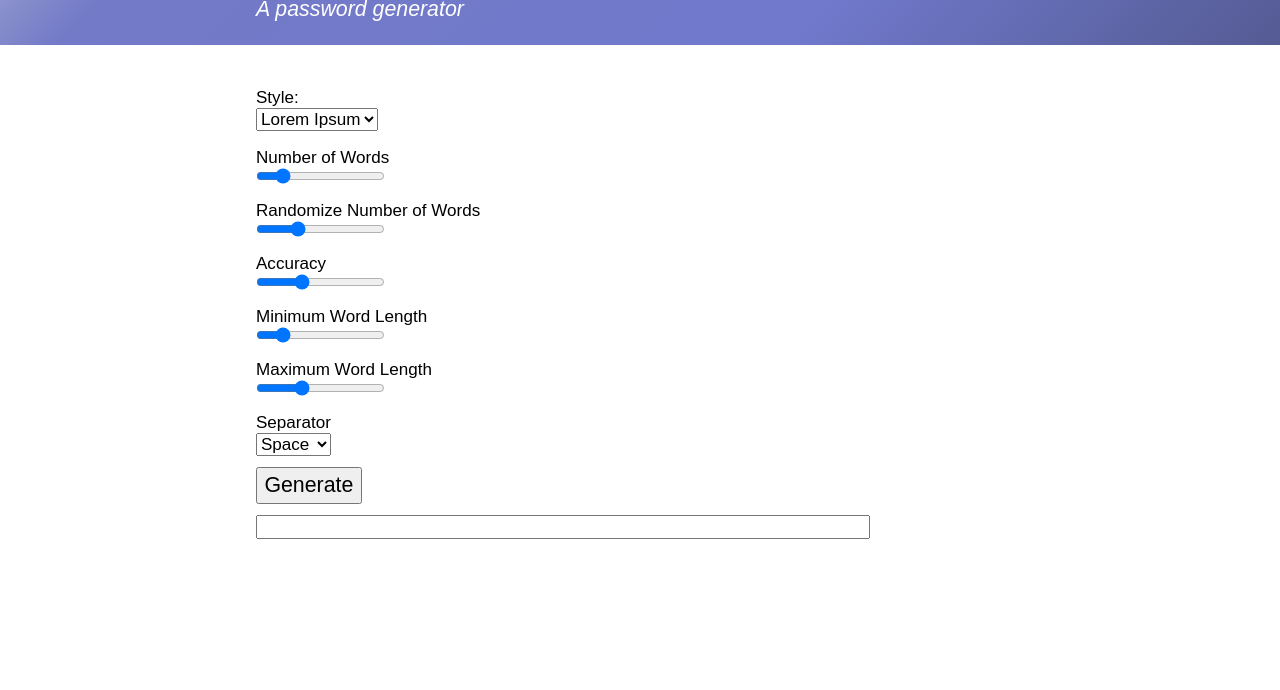
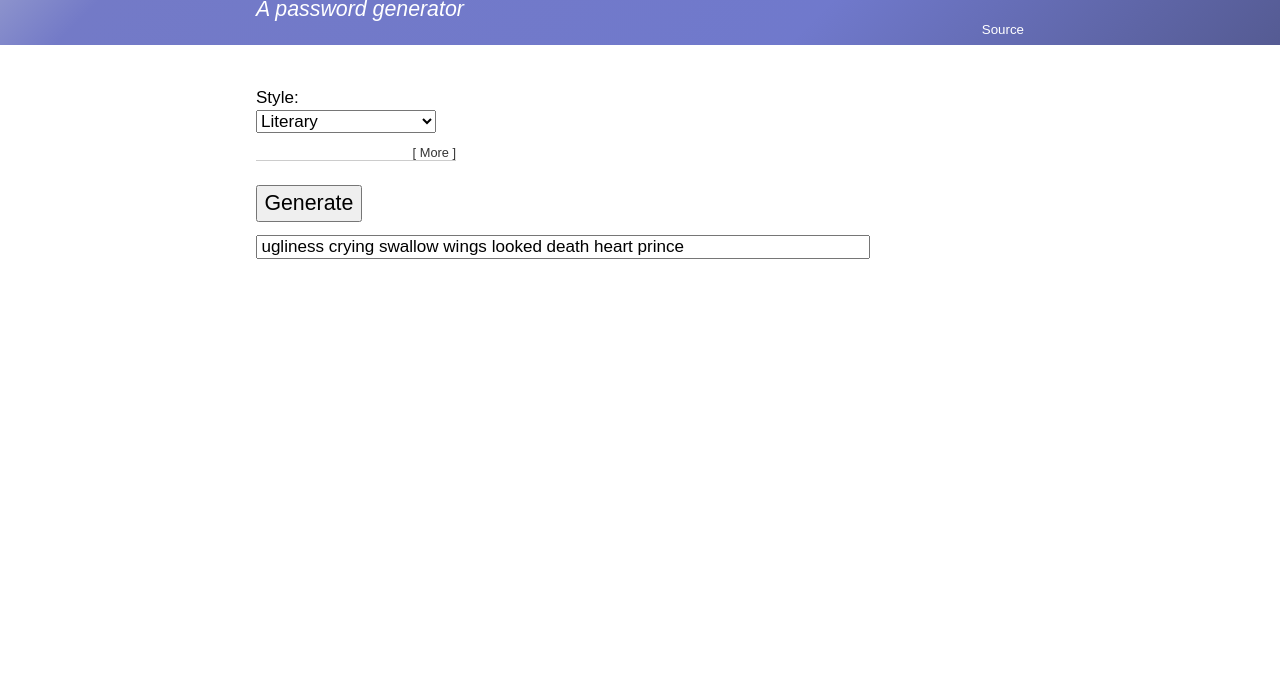
Before and after one commit to cmroanirgo/wordish, a website: page index.html in a window 1280 px wide. Shown: the part 83-773 px from the top of the page. Drawn offline with nearby package versions, Linux system fonts and the light colour scheme.

Commit message:
better layout

```diff
--- a/index.html
+++ b/index.html
@@ -15,34 +15,38 @@
 	<div id="banner">
 		<h2><a href="https://cmroanirgo.github.io/wordish/">Wordish</a></h2>
 		<i>A password generator</i>
+		<p><a href="https://github.com/cmroanirgo/wordish">Source</a></p>
 	</div>
 	<div id="contents">
 	<form action="#" onsubmit="return false;">
 		<label for="style">Style:</label>
 		<select id="style">
-			<option value='literary'>Literary</option>
+			<option value='literary' selected>Literary</option>
 			<option value='sermon'>Sermon</option>
-			<option value='lorem' selected>Lorem Ipsum</option>
+			<option value='lorem'>Lorem Ipsum</option>
 			<option value='klingon'>Klingon</option>
 		</select>
+		<a id="more-button" href="#">More</a>
+		<div id="more">
 			<label for="num-words">Number of Words</label>
-		<input type="range" id="num-words"  min="2" max="20" value="5">
+			<input type="range" id="num-words"  min="2" max="20" value="5"><br/>
 			<label for="rand-words">Randomize Number of Words</label>
-		<input type="range" id="rand-words"  min="0" max="10" value="3">
-		<label for="accuracy">Accuracy</label>
-		<input type="range" id="accuracy" min="2" max="20" value="8">
+			<input type="range" id="rand-words"  min="0" max="10" value="3"><br/>
+			<label for="accuracy">Word Accuracy</label>
+			<input type="range" id="accuracy" min="2" max="20" value="8"><br/>
 			<label for="min-len">Minimum Word Length</label>
-		<input type="range" id="min-len"  min="2" max="20" value="5">
+			<input type="range" id="min-len"  min="2" max="20" value="5"><br/>
 			<label for="max-len">Maximum Word Length</label>
-		<input type="range" id="max-len"  min="5" max="20" value="10">
+			<input type="range" id="max-len"  min="5" max="20" value="10"><br/>
 			<label for="separator">Separator</label>
 			<select id="separator">
 				<option value=''>(None)</option>
 				<option value=' ' selected>Space</option>
 				<option value='-'>-</option>
 				<option value='.'>.</option>
-		</select>
-		<button id="generate">Generate</button>
+			</select><br/>
+		</div>
+		<button id="generate">Generate</button><br/>
 		<input id='result' type="text" />
 	</form>
 	</div>
--- a/js/main.js
+++ b/js/main.js
@@ -34,8 +34,7 @@ var sources = {
 	"klingon"    : { file: "klingon.txt", validator: klingonValidator },
 };
 
-$(document).ready(function() {
-	$('#generate').on('click', function() {
+function generate() {
 	$('#result').value = '';
 	fetchSource(sources[$('#style').val()], function(srcObj) {
 		var wordish = new Wordish(parseInt($('#accuracy').val()));
@@ -51,12 +50,31 @@ $(document).ready(function() {
 
 	})
 	return false;
-	})
+}
+$(document).ready(function() {
+	$('#generate').on('click', generate)
 
+	$('input:not(#result),select').on("change", generate)
 	$('input[type="range"]').on("input", function(){
-		console.log(this.value);
 			$(this).next().html(this.value);
-	}).after("<span class='range'></span>");
+		}).after("<span class='range-value'></span>").each(function() {
+			$(this).next().html(this.value);
+		});
+	$('#more-button').on('click', function() {
+		var $more = $('#more');
+		var $btn  = $(this);
+		if ($more.hasClass('show')) {
+			$more.removeClass('show')
+			$btn.text('More')
+		}
+		else
+		{
+			$more.addClass('show')
+			$btn.text('Less')
+		}
+		return false;
+	});
+	generate();
 });
 
 
--- a/styles.css
+++ b/styles.css
@@ -24,6 +24,7 @@ filter: progid:DXImageTransform.Microsoft.gradient( startColorstr='#a1a7d1', end
 #footer *, #banner * { color:white; }
 #banner a { text-decoration:none;}
 #banner { height:6em; }
+#banner p>a { font-size: 10pt; float:right;}
 div#footer { height:2em;
 		padding-top: 0.5em;
 		padding-bottom:0;
@@ -36,7 +37,8 @@ div#footer { height:2em;
 	flex: 1;
 }
 form { position: relative; width: 100%; }
-form>* { display: block; font-size: 0.8em; }
+form * { font-size: 0.8em; }
+label { display: block;}
 textarea { width: 80%; height:6em; display: block; padding:0.2em;font-family: sans-serif;}
 label:not(:first-of-type) { margin-top: 1em; }
 input[type='text'], input[type='email'], input[type='password'] { padding: 0 0.2em; width:80%; }
@@ -45,3 +47,22 @@ button.small { display: inline; margin-top: 0;}
 
 .small { font-size: 0.6em; }
 .italics { font-style:italic; }
+input:not(#result), select { width:180px;}
+.range-value {
+	vertical-align: top;
+	padding: 1em;
+}
+#more { position: relative;  display: none; padding: 1em 0;}
+#more * { font-size: 1em; }
+#more.show { display: block;}
+#more-button { display:block;
+	width:200px;
+	text-align:right;
+	font-size: 0.6em;
+	border-bottom:1px solid #ccc;
+	margin: 1em 0;
+	text-decoration: none;
+	color:#333;
+}
+#more-button:before { content: "[ ";}
+#more-button:after { content: " ]";}
```
Lines whose indentation alone changed are shown as unchanged.
